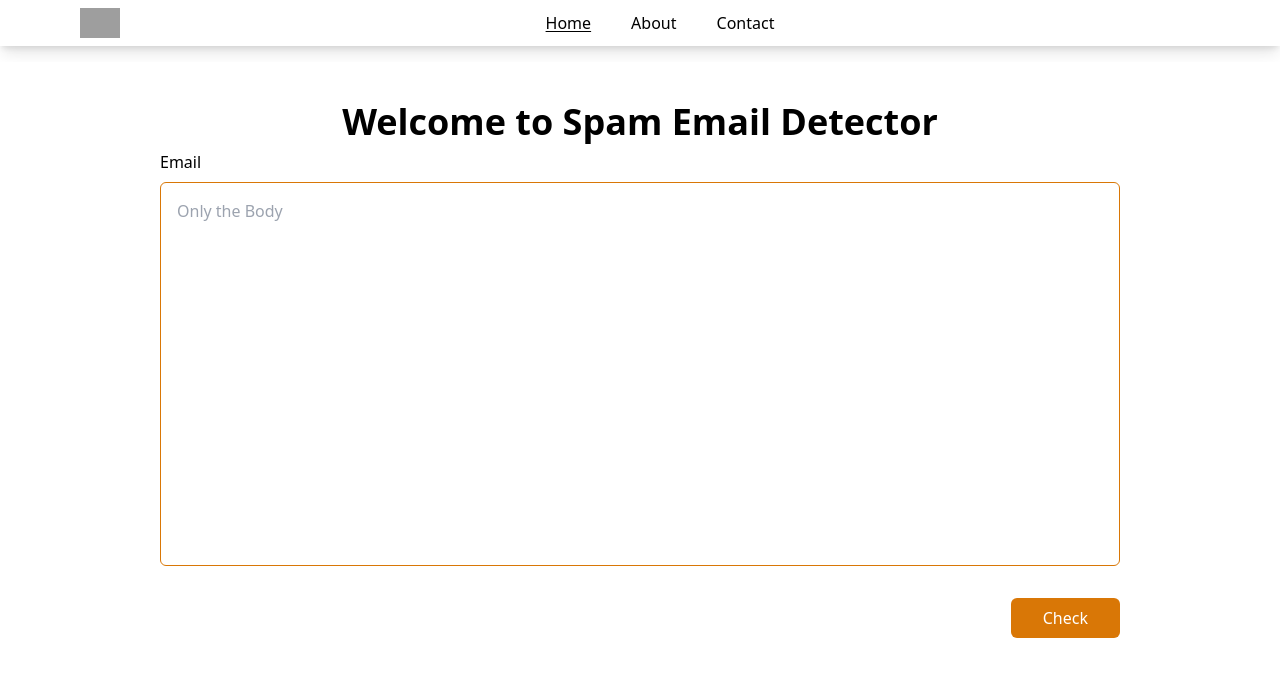
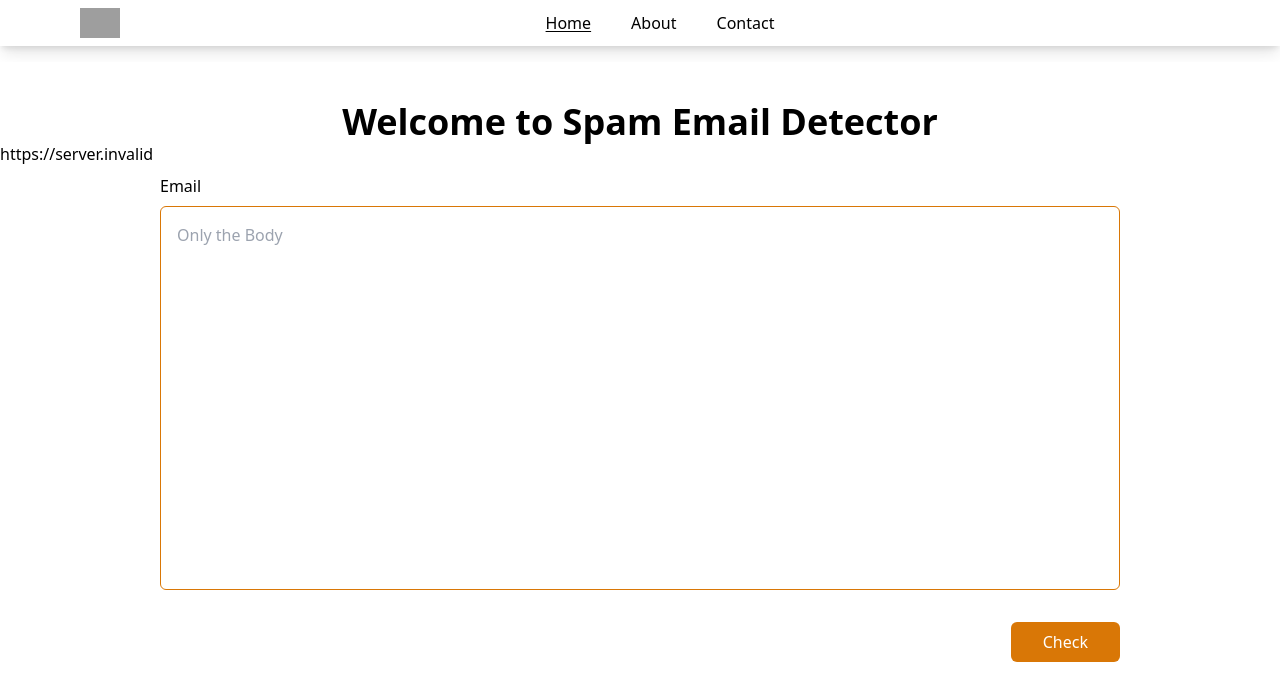
Before and after one commit to bhaumikmango/SpamEmailDetection, a React (Vite) app in the folder FrontEnd/: page / in a window 1280 px wide. Shown: the top 700 px of the page. Built offline with nearby package versions, Linux system fonts and the light colour scheme; no server answers; grey boxes are pictures that could not be loaded.

Commit message:
EnvVarsAdded

```diff
--- a/FrontEnd/components/Form.jsx
+++ b/FrontEnd/components/Form.jsx
@@ -31,6 +31,7 @@ const Form = () => {
             <Toast display={Display} isSpam={isSpam} setDisplay={setDisplay} />
             <div className=" bg-white py-10" ref={ref}>
                 <h1 className="text-4xl font-semibold text-center max-[590px]:text-3xl max-[480px]:px-5"> Welcome to Spam Email Detector</h1>
+                {API_URL}
                 <div className="form flex flex-col w-[100vw] lg:px-40 md:px-28 sm:px-16 max-sm:px-6">
                     <label htmlFor="input-email" className="my-2">Email</label>
                     <textarea id="input-email" className="h-96 rounded-md focus:outline-none px-4 focus:ring-4 focus:ring-amber-200 border border-amber-600 resize-none py-4" placeholder="Only the Body" name="email" ref={textareaRef} value={Email.email} onChange={onChange} autoComplete="off"></textarea>
```
